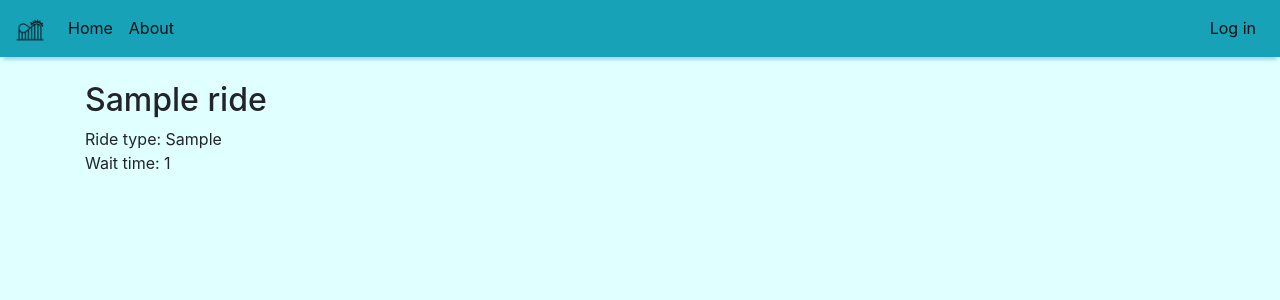
After one commit to Ryan-53/themepark-queues-app, a Django app: page /ride-info/1 in a window 1280 px wide. The commit adds this page. Shown: the top 300 px of the page. Run offline with Django 4.2, Linux system fonts and the light colour scheme; tables that the repository leaves empty hold one stand-in row (values such as "Sample post"); some libraries are stand-ins or nearby versions.

Commit message:
Email notifications user interface setup (backend not yet)

```diff
--- a/themepark_queues/rides/api_request.py
+++ b/themepark_queues/rides/api_request.py
@@ -31,7 +31,7 @@ def get_queue_data(park_id: int) -> tuple[QuerySet, QuerySet]:
   ride_types = ['Family', 'Thrills']
   for i in range(len(ride_types)):
 
-    ## TODO Improve this loop to use object in list
+    ## IMPROVE_TODO: Improve this loop to use object in list
     for cur_ride in (rides_req_lands[i])['rides']:
 
       ride = Ride(
--- a/themepark_queues/rides/forms.py
+++ b/themepark_queues/rides/forms.py
@@ -48,7 +48,6 @@ class CreateUserForm(UserCreationForm):
 class LoginUserForm(AuthenticationForm):
   """ Authenticate/Login a user form """
 
-  # TODO: Change username to email
   username = forms.CharField(widget=forms.TextInput())
   password = forms.CharField(widget=forms.PasswordInput())
 
--- a/themepark_queues/rides/static/css/styles.css
+++ b/themepark_queues/rides/static/css/styles.css
@@ -1,18 +1,33 @@
+/* General Style rules */
+
+body {
+  background-color: lightcyan;
+}
+
 .asteriskField {
   display: none;
 }
 
-.subscribe-expand {
+.arrow-expand {
   display: flex;
   height: 20px;
   width: 20px;
 }
 
-.subscribe-button {
+.ride-button {
   border: none;
   cursor: pointer;
   appearance: none;
   background-color: inherit;
+}
+
+.navbar{
+  box-shadow: 0px 6px 3px -3px #a9d8e7;
+}
+
+.navbar-logo {
+  height: 28px;
+  width: 28px;
 }
 
 /*
--- a/themepark_queues/rides/templates/base.html
+++ b/themepark_queues/rides/templates/base.html
@@ -1,10 +1,14 @@
 <!DOCTYPE HTML>
 <html lang="en">
+<!-- Loads favicon -->
+{% load static %}
+
   <head>
     <title>Themepark Queues</title>
     <meta charset="utf-8">
     <meta name="viewport" content="width=device-width, initial-scale=1 shrink-to-fit=no">
     <meta http-equiv="X-UA-Compatible" content="IE=edge">
+    <link rel="shortcut icon" type="image/png" href="{% static 'images/favicon.png' %}">
     <link rel="stylesheet" href="https://cdn.jsdelivr.net/npm/bootstrap@4.0.0/dist/css/bootstrap.min.css" integrity="sha384-Gn5384xqQ1aoWXA+058RXPxPg6fy4IWvTNh0E263XmFcJlSAwiGgFAW/dAiS6JXm" crossorigin="anonymous">
 
     <!-- Linking local CSS file -->
@@ -19,19 +23,31 @@
   <body>
 
     <!-- Navbar -->
-    <nav class="navbar navbar-expand-lg navbar-light bg-info sticky-top">
+    <nav class="navbar navbar-expand-lg navbar-light bg-info sticky-top shadow">
 
+      <!-- TODO: Use django static to load image (better practice?)
       <!-- Brand/Logo Placeholder on Navbar -->
-      <a class="navbar-brand" href="/">Themepark Queue Times</a>
+      <a class="navbar-brand" href="/">
+        <img class="navbar-logo" src="/static/images/favicon.png">
+      </a>
       <button class="navbar-toggler" type="button" data-toggle="collapse" data-target="#navbarSupportedContent" aria-controls="navbarSupportedContent" aria-expanded="false" aria-label="Toggle navigation">
         <span class="navbar-toggler-icon"></span>
       </button>
 
-      <!-- Home -->
+      <!-- Collapses navbar so it can be accessed in an expandable menu when the screen is too small -->
       <div class="collapse navbar-collapse" id="navbarSupportedContent">
+
+        <!-- Navbar links on right -->
         <ul class="navbar-nav mr-auto">
+
+          <!-- Home -->
           <li class="nav-item active">
-            <a class="nav-link" href="/">Home <span class="sr-only">(current)</span></a>
+            <a class="nav-link" href="/">Home </a>
+          </li>
+
+          <!-- About -->
+          <li class="nav-item active">
+            <a class="nav-link" href="/about">About </a>
           </li>
         </ul>
 
@@ -39,11 +55,11 @@
         <ul class="navbar-nav ml-auto">
           {% if user.is_authenticated %}
             <li class="nav-item active">
-              <a class="nav-link" href="account">Account: {{ user.email }} <span class="sr-only">(current)</span></a>
+              <a class="nav-link" href="/account">Account: {{ user.email }} </a>
             </li>
           {% else %}
             <li class="nav-item active">
-              <a class="nav-link" href="login">Log in <span class="sr-only">(current)</span></a>
+              <a class="nav-link" href="/login">Log in </a>
             </li>
           {% endif %}
         </ul>
--- /dev/null
+++ b/themepark_queues/rides/templates/ride_info.html
@@ -0,0 +1,25 @@
+{% include 'base.html' %}
+
+<body>
+  <div class="container">
+    </br>
+    <h2>{{ ride.name }}</h2>
+
+    Ride type: {{ ride.type }}
+    </br>
+    Wait time: {{ ride.wait_time }}
+
+
+    {% if ride.open_state == False %}
+      </br></br>
+      Ride currently closed
+      <!-- TODO: Add button to subscribe for opening notifications depending on:
+        1. Only if the ride is closed
+        2. And user is not already subscribed  -->
+      <form action="/ride-info/{{ ride.id }}" method="post">
+        {% csrf_token %}
+        <button type="submit">Subscribe </button>
+      </form>
+    {% endif %}
+  </div>
+</body>
--- a/themepark_queues/rides/urls.py
+++ b/themepark_queues/rides/urls.py
@@ -6,5 +6,7 @@ urlpatterns = [
   path('register', views.register, name='register'),
   path('login', views.login, name='login'),
   path('account', views.account, name='account'),
-  path('logout', views.logout, name='logout')
+  path('logout', views.logout, name='logout'),
+  path('ride-info/<int:ride_id>', views.ride_info, name='ride-info'),
+  path('about', views.about, name='about')
 ]
--- a/themepark_queues/rides/views.py
+++ b/themepark_queues/rides/views.py
@@ -1,14 +1,16 @@
-from django.shortcuts import render, redirect
-from django.http import HttpResponse
+from django.shortcuts import render, redirect, get_object_or_404
+from django.http import HttpResponse, HttpRequest
 from django.template import loader
 from django.db.models import QuerySet
 from .api_request import get_queue_data
 from .forms import CreateUserForm, LoginUserForm
 from django.contrib import auth
-from django.contrib.auth import authenticate
 from django.contrib.auth.decorators import login_required
+from .models import Ride
+from django.conf import settings
 
-def home(request) -> HttpResponse:
+def home(request: HttpRequest) -> HttpResponse:
+  """ Provides data for tables of rides seperated by ride category """
 
   template = loader.get_template('home.html')
 
@@ -30,9 +32,9 @@ def home(request) -> HttpResponse:
   return render(request, 'home.html', context)
 
 
-def register(request) -> HttpResponse:
+def register(request: HttpRequest) -> HttpResponse:
 
-  form = CreateUserForm()
+  form: CreateUserForm = CreateUserForm()
 
   # If the form has been submitted
   if request.method == 'POST':
@@ -52,9 +54,9 @@ def register(request) -> HttpResponse:
   return render(request, 'register.html', context)
 
 
-def login(request) -> HttpResponse:
+def login(request: HttpRequest) -> HttpResponse:
 
-  form = LoginUserForm()
+  form: LoginUserForm = LoginUserForm()
 
   # If the form has been submitted
   if request.method == "POST":
@@ -66,7 +68,7 @@ def login(request) -> HttpResponse:
       username = request.POST.get('username')
       password = request.POST.get('password')
 
-      user = authenticate(request, username=username, password=password)
+      user = auth.authenticate(request, username=username, password=password)
 
       if user is not None:
         auth.login(request, user)
@@ -81,7 +83,7 @@ def login(request) -> HttpResponse:
 
 
 @login_required(login_url="login")
-def account(request) -> HttpResponse:
+def account(request: HttpRequest) -> HttpResponse:
 
 
   return render(request, 'account.html')
@@ -92,3 +94,30 @@ def logout(request) -> HttpResponse:
   auth.logout(request)
 
   return redirect("/")
+
+
+def ride_info(request: HttpRequest, ride_id: int) -> HttpResponse:
+  """ Provides info about a specific ride and enables user to subscribe to
+  email notifications for reopening. Handles PUT requests to firebase DB to
+  store email notification data. """
+
+  ride: Ride = get_object_or_404(Ride, id=ride_id)
+
+
+  subscribed: bool = False
+
+  if request.method == "POST":
+
+    firebase_url: str = settings.FIREBASE_DB_URL
+
+  context = {
+    'ride': ride,
+    'subscribed': subscribed
+  }
+
+  return render(request, 'ride_info.html', context)
+
+
+def about(request: HttpRequest) -> HttpResponse:
+
+  return render(request, 'about.html')
```
Also changed, not shown: themepark_queues/rides/templates/about.html (added, +8 -0 lines), themepark_queues/rides/templates/home.html (+16 -40 lines), themepark_queues/themepark_queues/settings.py (+8 -0 lines), README.txt (added), themepark_queues/static/images/favicon.png (added), 1 other file.
